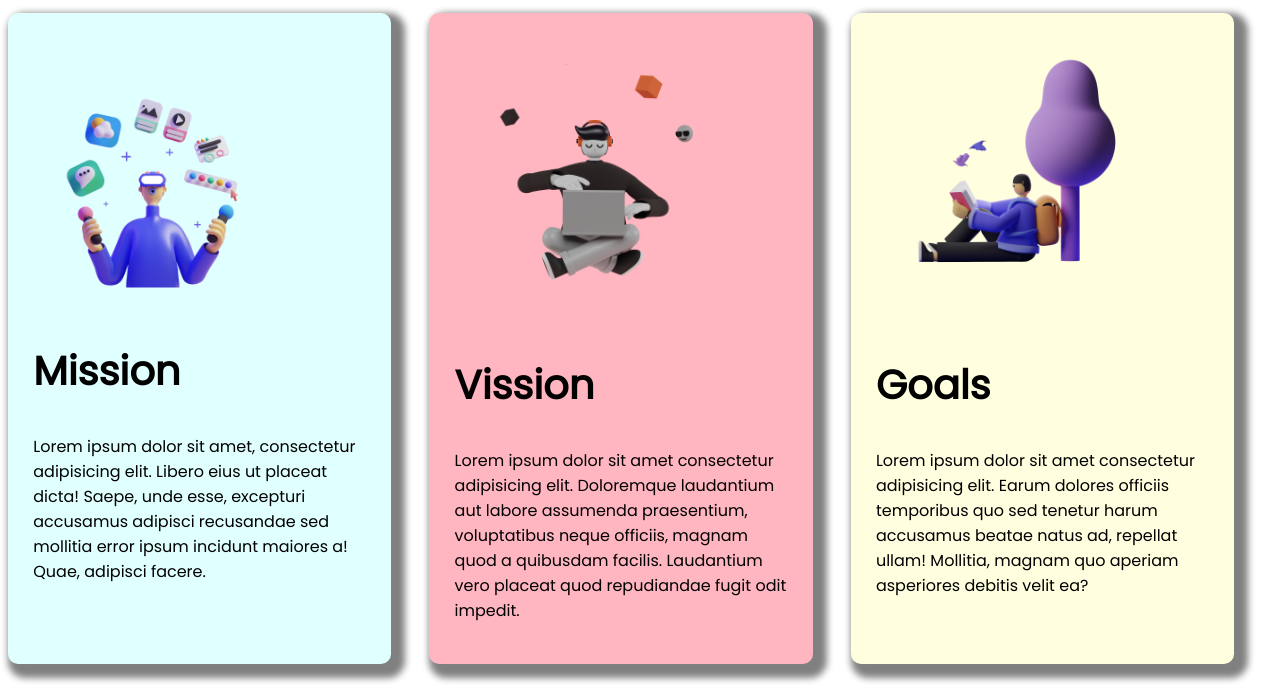
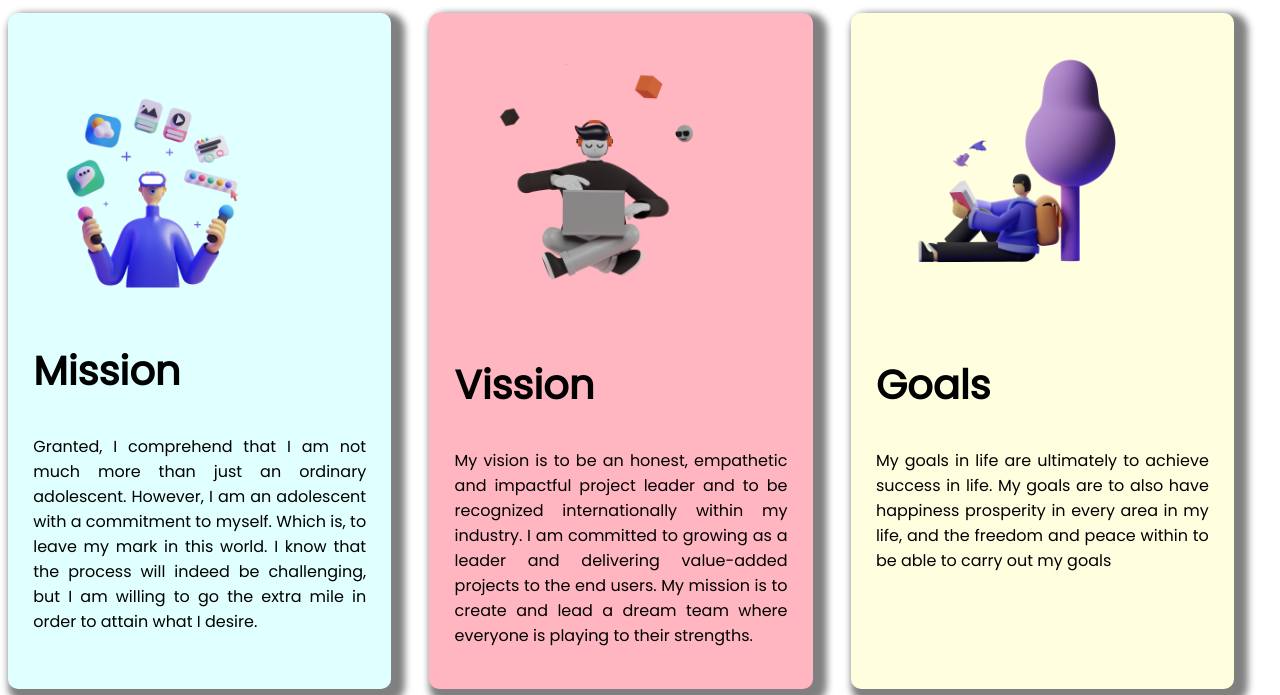
Before and after one commit to Tusherahammed/frist-assinment, a plain HTML site: page index.html in a window 1280 px wide. Shown: the part 697-1392 px from the top of the page. Drawn offline with Linux system fonts and the light colour scheme.

Commit message:
3rd-commit

```diff
--- a/index.html
+++ b/index.html
@@ -34,17 +34,17 @@
         <div class="cards" id="cards-01">
              <img src="images/illustrators/illustrator-1.png">
              <h1>Mission</h1>
-             <p>Lorem ipsum dolor sit amet, consectetur adipisicing elit. Libero eius ut placeat dicta! Saepe, unde esse, excepturi accusamus adipisci recusandae sed mollitia error ipsum incidunt maiores a! Quae, adipisci facere.</p>
+             <p>Granted, I comprehend that I am not much more than just an ordinary adolescent. However, I am an adolescent with a commitment to myself. Which is, to leave my mark in this world. I know that the process will indeed be challenging, but I am willing to go the extra mile in order to attain what I desire.</p>
         </div>
         <div class="cards" id="cards-02">
             <img src="images/illustrators/illustrator-2.png">
             <h1>Vission</h1>
-            <p>Lorem ipsum dolor sit amet consectetur adipisicing elit. Doloremque laudantium aut labore assumenda praesentium, voluptatibus neque officiis, magnam quod a quibusdam facilis. Laudantium vero placeat quod repudiandae fugit odit impedit.</p>
+            <p>My vision is to be an honest, empathetic and impactful project leader and to be recognized internationally within my industry. I am committed to growing as a leader and delivering value-added projects to the end users. My mission is to create and lead a dream team where everyone is playing to their strengths.</p>
         </div>
         <div class="cards" id="cards-03">
             <img src="images/illustrators/illustrator-3.png">
             <h1>Goals</h1>
-            <p>Lorem ipsum dolor sit amet consectetur adipisicing elit. Earum dolores officiis temporibus quo sed tenetur harum accusamus beatae natus ad, repellat ullam! Mollitia, magnam quo aperiam asperiores debitis velit ea?</p>
+            <p>My goals in life are ultimately to achieve success in life. My goals are to also have happiness  prosperity in every area in my life, and the freedom and peace within to be able to carry out my goals</p>
         </div>
         </div>
     </section>
@@ -88,14 +88,13 @@
 <section class="contract-from">
     <h1>Contract Me</h1>
     <form>
-        <input type="email" placeholder="Email"><br>
-        <input type="password" placeholder="PASSWORD">
-        <input type="tex" placeholder="Frist-name">
-        <input type="text" placeholder="Last-name">
-        <input type="submit" class="link-button">
-        <input type="reset" class="link-button">
-
-
+            <input type="email" placeholder="Email"><br><br>
+            <input type="password" placeholder="PASSWORD"><br>
+            <input type="tex" placeholder="Frist-name">
+            <input type="text" placeholder="Last-name">
+            <input type="submit" class="link-button">
+            <input type="reset" class="link-button">
+            <input type="text"style="height: 200px;" label for="feedback"><b class="link-button">Feedback</b>
     </form>
 
 </section>
--- a/style.css
+++ b/style.css
@@ -50,6 +50,7 @@ h1{
     margin-bottom: 3%;
     box-shadow:7px 7px 7px 7px gray ;
     border-radius: 10px;
+    text-align: justify;
 }
 .cards img{
     width: 80%;
@@ -107,7 +108,6 @@ h1{
  }
  .bonus-part{
      text-align: center;
-     background-image: url(images/shapes/shape-9.png);
 
  }
  .contract{
@@ -121,3 +121,7 @@ h1{
  .contract-from h1{
     text-align: center;
  }
+ form{
+     text-align: justify;
+     margin: 5%;
+ }
```
